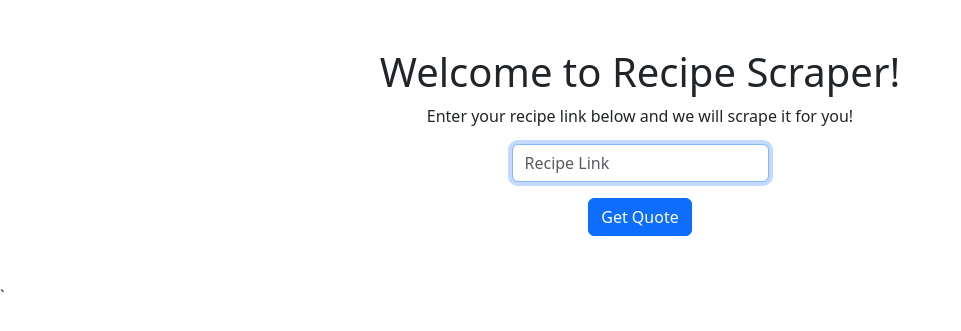
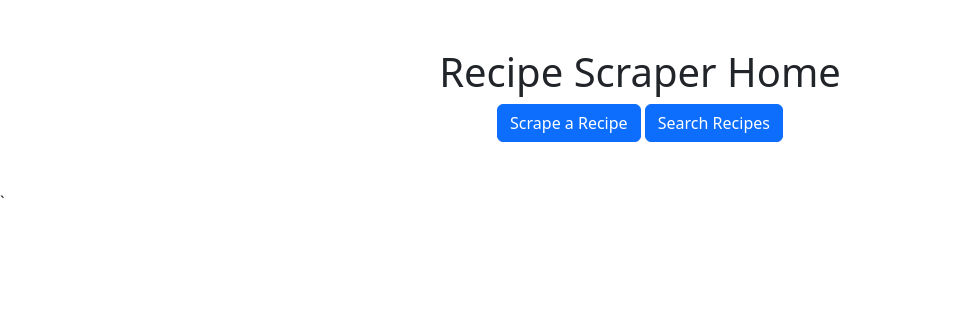
Before and after one commit to WoollyBeardBear/RecipeScraper, a Flask app: page / in a window 1280 px wide. Shown: the part 74-405 px from the top of the page, without its empty margins (0-961 px from the left). Run offline with Flask 3, Linux system fonts and the light colour scheme; the visitor is signed in with stand-in values (Sample User, id 1).

Commit message:
modified some html

```diff
--- a/templates/index.html
+++ b/templates/index.html
@@ -6,14 +6,9 @@
 
 {% block main %}
 <body class="--bs-body-bg">
-    <h1>Welcome to Recipe Scraper!</h1>
-    <p>Enter your recipe link below and we will scrape it for you!</p>
-    <form>
-        <div class="mb-3">
-            <input autofocus class="form-control mx-auto w-auto" name="recipe" placeholder="Recipe Link" type="text">
-        </div>
-        <button class="btn btn-primary" type="submit">Get Quote</button>
-    </form>
+    <h1>Recipe Scraper Home</h1>
+    <button class="btn btn-primary" name="scrape" type="submit">Scrape a Recipe</button>
+    <button class="btn btn-primary" name="search" type="submit">Search Recipes</button>
 
 </body>
 {% endblock %}
--- a/templates/scrape.html
+++ b/templates/scrape.html
@@ -7,12 +7,12 @@
 {% block main %}
 <body class="--bs-body-bg">
     <h1>Scrape a Recipe!</h1>
-    <p>Enter your recipe link below and we will scrape it for you!</p>
+    <p>Paste your recipe link below and we will scrape it for you!</p>
     <form>
         <div class="mb-3">
             <input autofocus class="form-control mx-auto w-auto" name="recipe" placeholder="Recipe Link" type="text">
         </div>
-        <button class="btn btn-primary" type="submit">Get Quote</button>
+        <button class="btn btn-primary" type="submit">Get Recipe</button>
     </form>
 
 </body>
```
